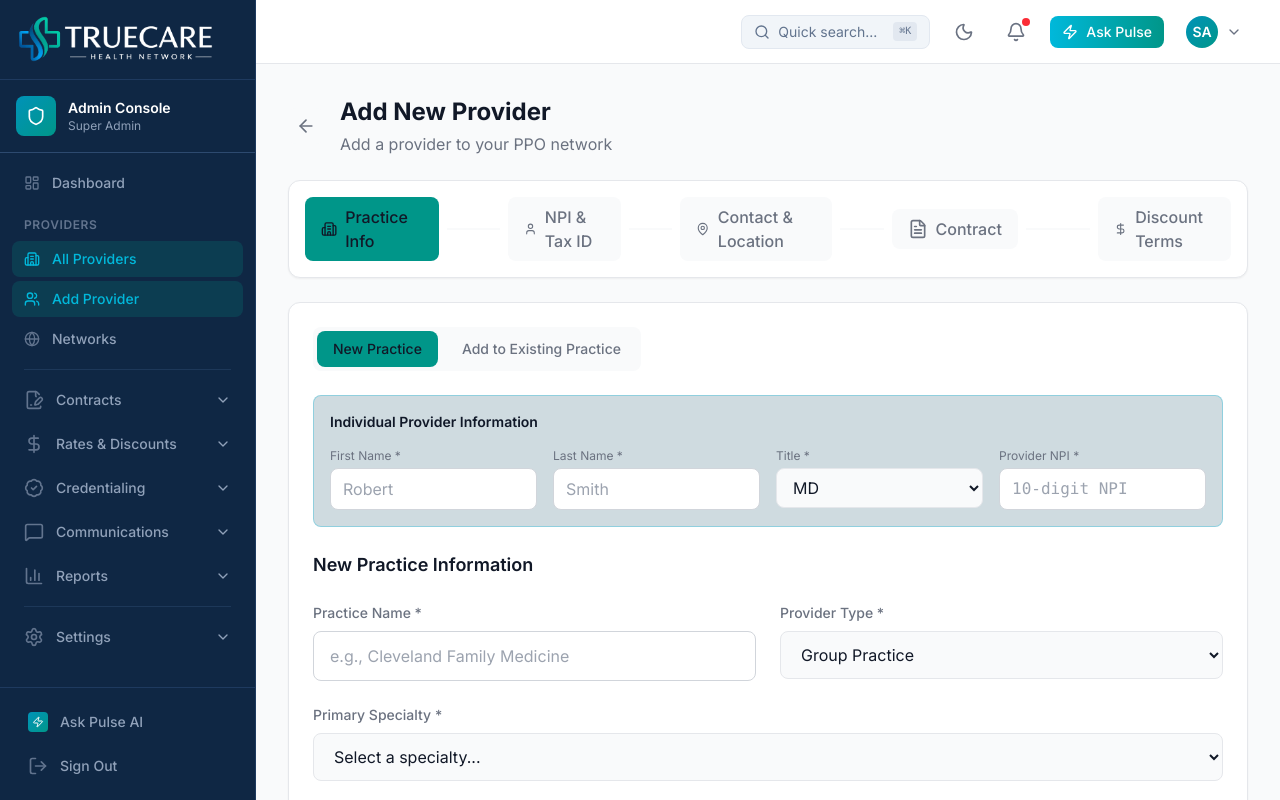
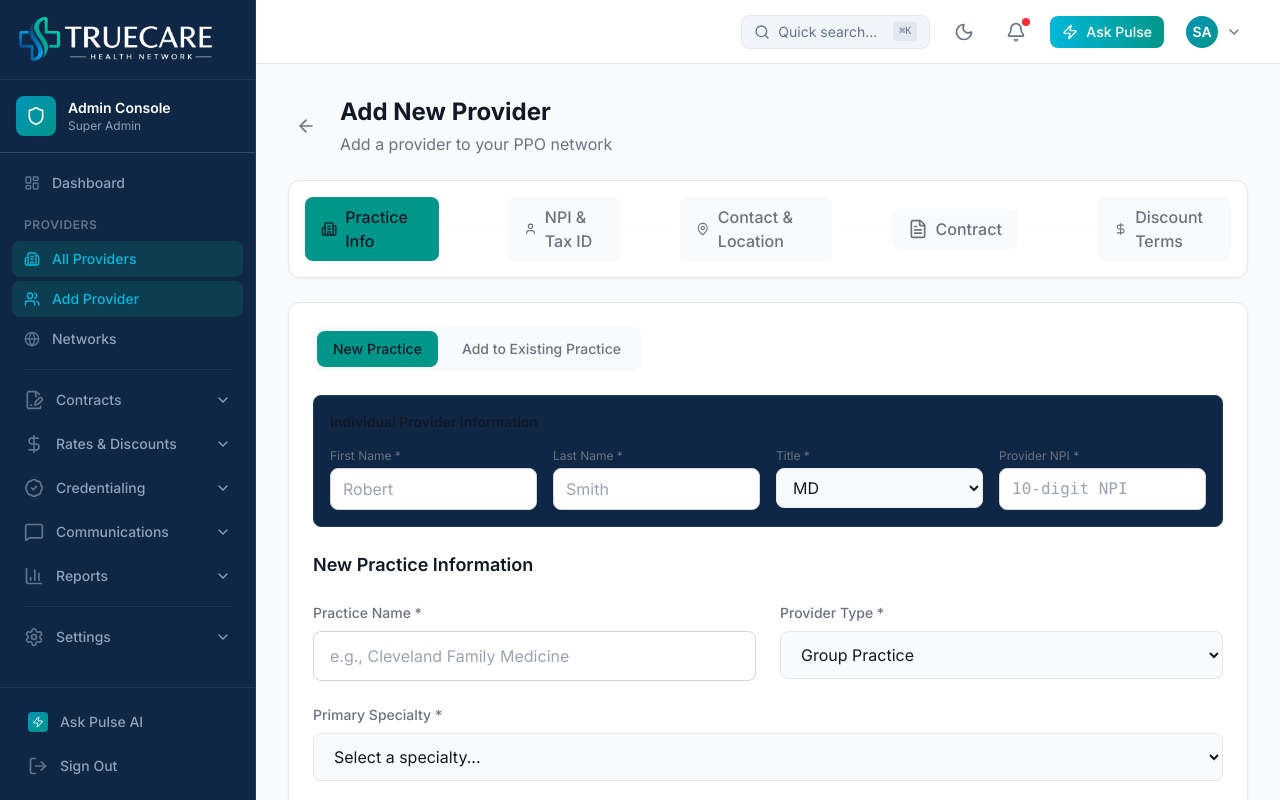
Before and after one commit to CoHoast/clarity-health-network, a Next.js app: page /admin/providers/new in a window 1280 px wide. Shown: the top 800 px of the page. Built offline with nearby package versions, Linux system fonts and the light colour scheme.

Commit message:
Fix nav highlight bug + match provider info box to sidebar blue

```diff
--- a/app/admin/providers/new/page.tsx
+++ b/app/admin/providers/new/page.tsx
@@ -198,8 +198,8 @@ export default function AddProviderPage() {
             </div>
 
             {/* Individual Provider Info (always shown) */}
-            <div className="bg-cyan-900/20 border border-cyan-500/30 rounded-lg p-4">
-              <h3 className="text-sm font-semibold text-cyan-400 mb-4">Individual Provider Information</h3>
+            <div className="bg-[#0f2744] border border-[#1e3a5f] rounded-lg p-4">
+              <h3 className="text-sm font-semibold text-white mb-4">Individual Provider Information</h3>
               <div className="grid md:grid-cols-4 gap-4">
                 <div>
                   <label className="block text-xs text-slate-400 mb-1">First Name *</label>
--- a/components/admin/AdminLayout.tsx
+++ b/components/admin/AdminLayout.tsx
@@ -141,6 +141,15 @@ export default function AdminLayout({ children }: { children: React.ReactNode })
     localStorage.removeItem("token");
     localStorage.removeItem("user");
     router.push("/admin-login");
+  };
+
+  // Check if a nav item is active - exact match only, no startsWith for sibling routes
+  const isNavActive = (itemHref: string): boolean => {
+    if (!pathname) return false;
+    if (pathname === itemHref) return true;
+    // Only match children if the path continues with /
+    if (itemHref !== "/admin" && pathname.startsWith(itemHref + "/")) return true;
+    return false;
   };
 
   // Persist theme preference (default to light if no preference saved)
```
